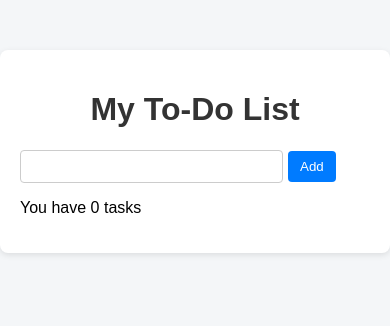
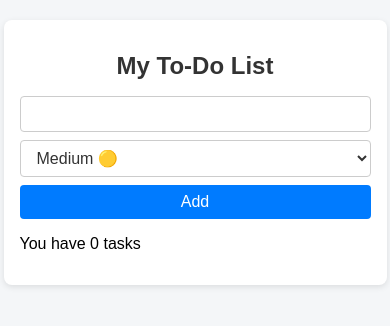
Before and after one commit to viktoria365dev/react-todo, a React (Vite) app: page / in a window 390 px wide. Shown: the top 326 px of the page. Built offline with nearby package versions, Linux system fonts and the light colour scheme.

Commit message:
feat: priority, add css: responsive design

```diff
--- a/src/App.css
+++ b/src/App.css
@@ -12,6 +12,7 @@ body {
   background: white;
   border-radius: 8px;
   box-shadow: 0 2px 6px rgba(0, 0, 0, 0.1);
+  width: 90%;
 }
 
 h1 {
@@ -20,15 +21,17 @@ h1 {
 }
 
 input[type="text"] {
-  width: 70%;
-  padding: 8px;
-  margin-right: 5px;
   border: 1px solid #ccc;
   border-radius: 4px;
+  font-size: 1rem;
+  padding: 8px;
+  width: 100%;
+  box-sizing: border-box;
 }
 
 button {
   padding: 8px 12px;
+  font-size: 1rem;
   border: none;
   background-color: #007bff;
   color: white;
@@ -47,7 +50,7 @@ ul {
 
 li {
   display: flex;
-  justify-content: flex-start;
+  flex-wrap: wrap;
   align-items: center;
   gap: 10px;
   background: #f9f9f9;
@@ -74,3 +77,65 @@ li {
 .delete-btn:hover {
   background-color: #a71d2a;
 }
+
+.task.high {
+  border-left: 6px solid #dc3545;
+}
+
+.task.medium {
+  border-left: 6px solid #ffc107;
+}
+
+.task.low {
+  border-left: 6px solid #28a745;
+}
+
+.input-group {
+  display: flex;
+  flex-wrap: wrap;
+  gap: 8px;
+  margin-bottom: 12px;
+}
+
+.input-group input,
+.input-group select,
+.input-group button {
+  flex: 1 1 100%;
+}
+
+select {
+  padding: 8px 12px;
+  font-size: 1rem;
+  border-radius: 4px;
+  border: 1px solid #ccc;
+  background-color: white;
+  color: #333;
+  width: 100%;
+  box-sizing: border-box;
+}
+
+select:focus {
+  outline: none;
+  border-color: #007bff;
+  box-shadow: 0 0 3px rgba(0, 123, 255, 0.5);
+}
+
+@media (max-width: 480px) {
+  h1 {
+    font-size: 1.5rem;
+  }
+
+  .app-container {
+    margin: 20px auto;
+    padding: 16px;
+  }
+
+  .actions {
+    flex-direction: column;
+    gap: 4px;
+  }
+
+  button {
+    width: 100%;
+  }
+}
--- a/src/App.jsx
+++ b/src/App.jsx
@@ -16,6 +16,7 @@ function App() {
   const [newTask, setNewTask] = useState("");
   const [editingIndex, setEditingIndex] = useState(null);
   const [editingText, setEditingText] = useState("");
+  const [selectedPriority, setSelectedPriority] = useState("medium");
 
   useEffect(() => {
     localStorage.setItem("tasks", JSON.stringify(tasks));
@@ -23,8 +24,12 @@ function App() {
 
   function addTask() {
     if (newTask.trim() === "") return;
-    setTasks([...tasks, { text: newTask, completed: false }]);
+    setTasks([
+      ...tasks,
+      { text: newTask, completed: false, priority: selectedPriority },
+    ]);
     setNewTask("");
+    setSelectedPriority("medium");
   }
 
   function deleteTask(index) {
@@ -62,7 +67,13 @@ function App() {
   return (
     <div className="app-container">
       <h1>My To-Do List</h1>
-      <TaskInput newTask={newTask} setNewTask={setNewTask} addTask={addTask} />
+      <TaskInput
+        newTask={newTask}
+        setNewTask={setNewTask}
+        addTask={addTask}
+        selectedPriority={selectedPriority}
+        setSelectedPriority={setSelectedPriority}
+      />
       <p>You have {tasks.length} tasks</p>
       <ul>
         {tasks.map((task, index) => (
--- a/src/TaskInput.jsx
+++ b/src/TaskInput.jsx
@@ -1,11 +1,26 @@
-function TaskInput({ newTask, setNewTask, addTask }) {
+function TaskInput({
+  newTask,
+  setNewTask,
+  addTask,
+  selectedPriority,
+  setSelectedPriority,
+}) {
   return (
-    <div>
+    <div className="input-group">
       <input
         type="text"
         value={newTask}
         onChange={(e) => setNewTask(e.target.value)}
       />
+      <select
+        value={selectedPriority}
+        onChange={(e) => setSelectedPriority(e.target.value)}
+      >
+        <option value="high">High 🔴</option>
+        <option value="medium">Medium 🟡</option>
+        <option value="low">Low 🟢</option>
+      </select>
+
       <button onClick={addTask}>Add</button>
     </div>
   );
--- a/src/TaskItem.jsx
+++ b/src/TaskItem.jsx
@@ -11,7 +11,7 @@ function TaskItem({
   cancelEdit,
 }) {
   return (
-    <li>
+    <li key={index} className={`task ${task.priority}`}>
       <input
         type="checkbox"
         checked={task.completed}
```
